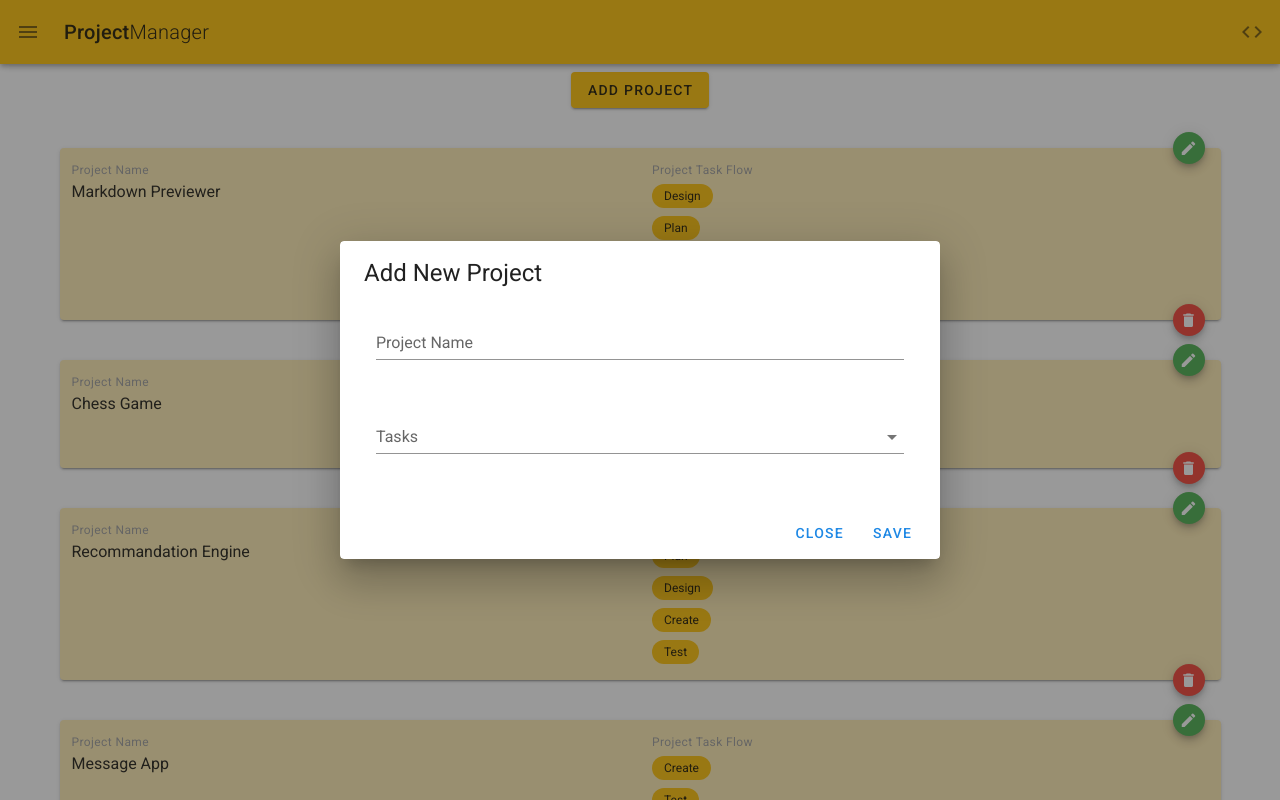
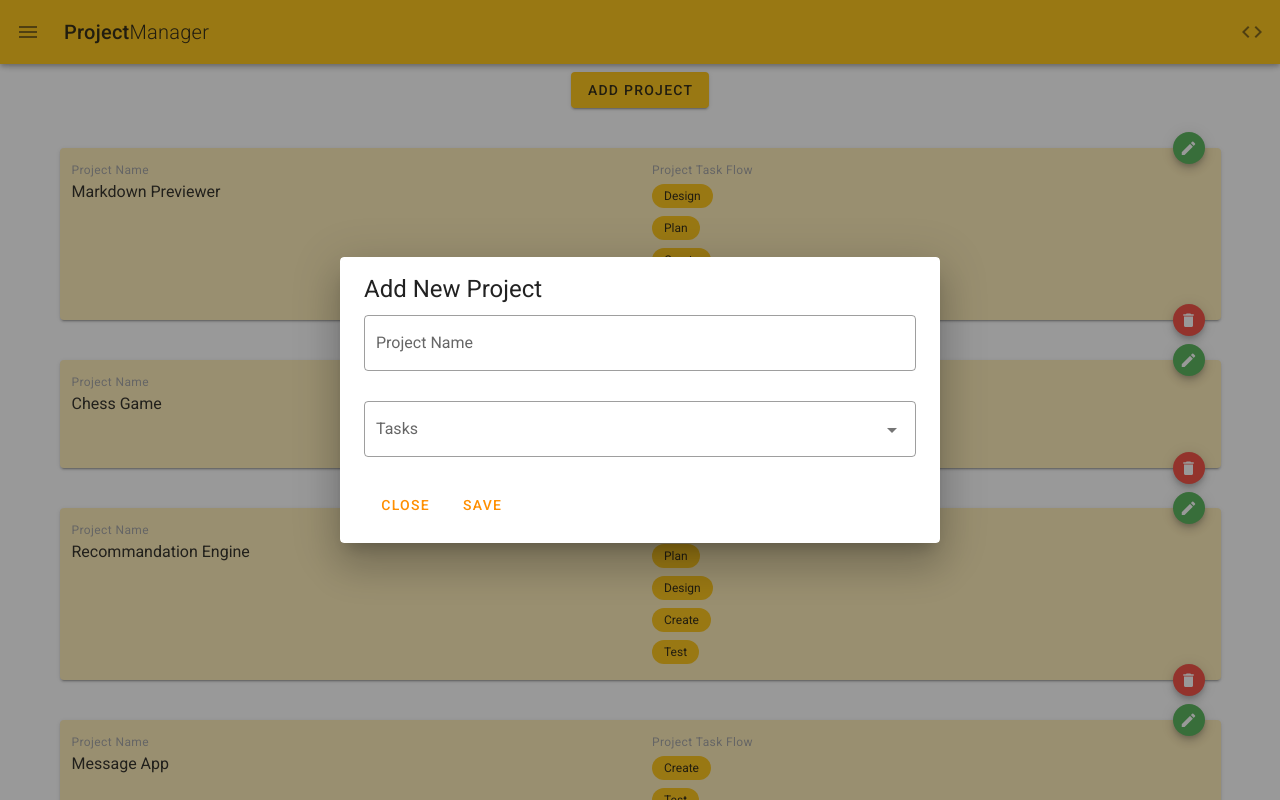
Before and after one commit to hongmei-codes/project-manager, a Vue app: page / in a window 1280 px wide. Both pictures are taken after a click on the button "ADD PROJECT". Shown: the top 800 px of the page. Built offline with nearby package versions, Linux system fonts and the light colour scheme.

Commit message:
finished AddProject Component

```diff
--- a/src/components/AddProject.vue
+++ b/src/components/AddProject.vue
@@ -1,6 +1,6 @@
 <template>
   <v-row justify="center">
-    <v-dialog v-model="dialog" persistent max-width="600px">
+    <v-dialog v-model="popup" persistent max-width="600px">
       <template v-slot:activator="{ on, attrs }">
         <v-btn color="amber" class="mt-5" v-bind="attrs" v-on="on">
           Add Project
@@ -11,28 +11,33 @@
           <span class="headline">Add New Project</span>
         </v-card-title>
         <v-card-text>
-          <v-container>
-            <v-row>
-              <v-col cols="12">
-                <v-text-field label="Project Name" required></v-text-field>
-              </v-col>
-              <v-col cols="12">
+          <v-form ref="form" v-model="valid" lazy-validation>
+            <v-text-field
+              v-model="projectName"
+              label="Project Name"
+              :rules="nameRules"
+              color="amber darken-3"
+              outlined
+              required
+            ></v-text-field>
+
             <v-autocomplete
+            v-model="taskFlow"
             :items="tasks"
+            color="amber darken-3"
+            outlined
+            chips
+            small-chips
+            deletable-chips
             label="Tasks"
             multiple
           ></v-autocomplete>
-              </v-col>
-            </v-row>
-          </v-container>
+
+            <v-spacer></v-spacer>
+            <v-btn color="amber darken-3" text @click="close">Close</v-btn>
+            <v-btn color="amber darken-3" text @click="add">Save</v-btn>
+          </v-form>
         </v-card-text>
-        <v-card-actions>
-          <v-spacer></v-spacer>
-          <v-btn color="blue darken-1" text @click="dialog = false"
-            >Close</v-btn
-          >
-          <v-btn color="blue darken-1" text @click="add()">Save</v-btn>
-        </v-card-actions>
       </v-card>
     </v-dialog>
   </v-row>
@@ -54,14 +59,34 @@ export default {
   },
 
   data: () => ({
-    dialog: false,
+    popup: false,
+    valid: true,
+    projectName: "",
+    nameRules: [ v => !!v || 'Name is required' ],
+    taskFlow: [],
   }),
 
   methods: {
+    close() {
+      this.popup = false;
+      this.$refs.form.reset();  // resets the form
+    },
     add() {
-          this.dialog = false;
-          alert('add clicked');
+      if (this.$refs.form.validate()){
+          // submit form
+          const project = {
+              id: Date.now(),
+              name: this.projectName,
+              flow: this.taskFlow
           }
+          this.projects.unshift(project);
+          this.$refs.form.reset();  // resets the form
+          this.popup = false;  // closes the dialog
+      } else {
+          this.popup = true;
       }
+
+    },
+  },
 };
 </script>
--- a/src/components/Projects.vue
+++ b/src/components/Projects.vue
@@ -14,7 +14,7 @@
           </v-flex>
           <v-flex class="pa-3" xs6 sm4 md2>
             <div class="caption grey--text">Project Task Flow</div>
-            <v-flex v-for="(task, i) in project.flow" :key="i">
+            <v-flex v-for="task in project.flow" :key="task">
               <v-chip small class="my-1" color="amber">{{ task }}</v-chip>
             </v-flex>
           </v-flex>
```
Also changed, not shown: 1 other file (tests, documents, lock files or other folders). Lines whose indentation alone changed are shown as unchanged.
